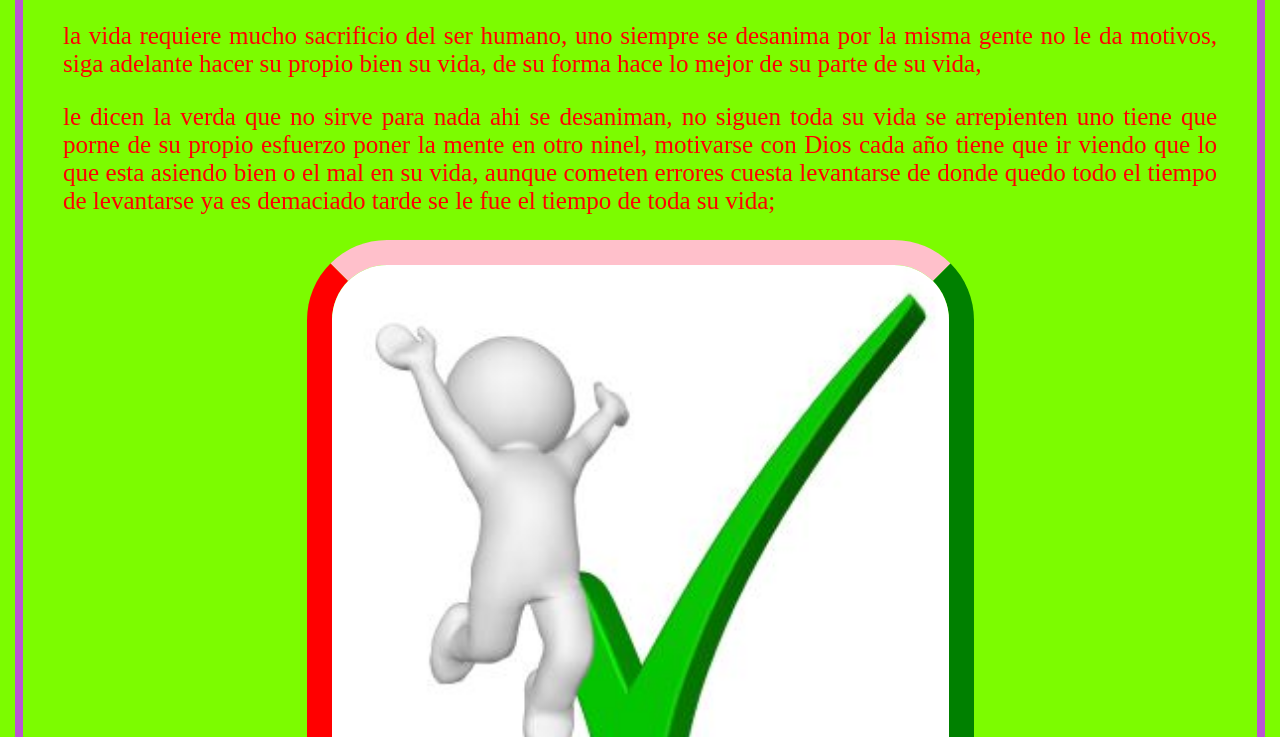
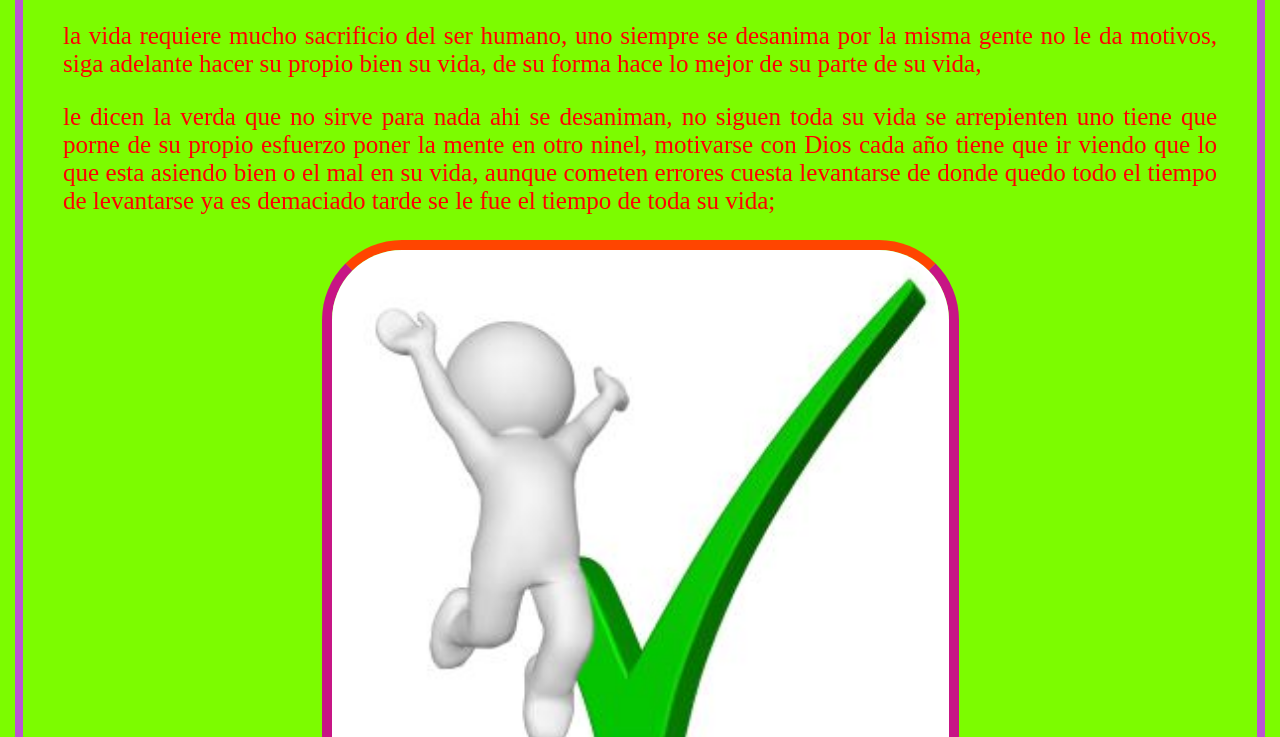
Before and after one commit to yosi199918/yosigarcia, a plain HTML site: page index.html in a window 1280 px wide. Shown: the part 63-800 px from the top of the page. Drawn offline with Linux system fonts and the light colour scheme.

Commit message:
Update 6demarzo.css

```diff
--- a/6demarzo.css
+++ b/6demarzo.css
@@ -17,8 +17,8 @@ font-size: 25px;
 }
 img{
 border-style: solid;
-border-width: 25px;
-border-color: pink green blue red;
+border-width: 10px;
+border-color: #ff4500 #c71585 #008080;
 border-radius: 80px;
 
 }
```
